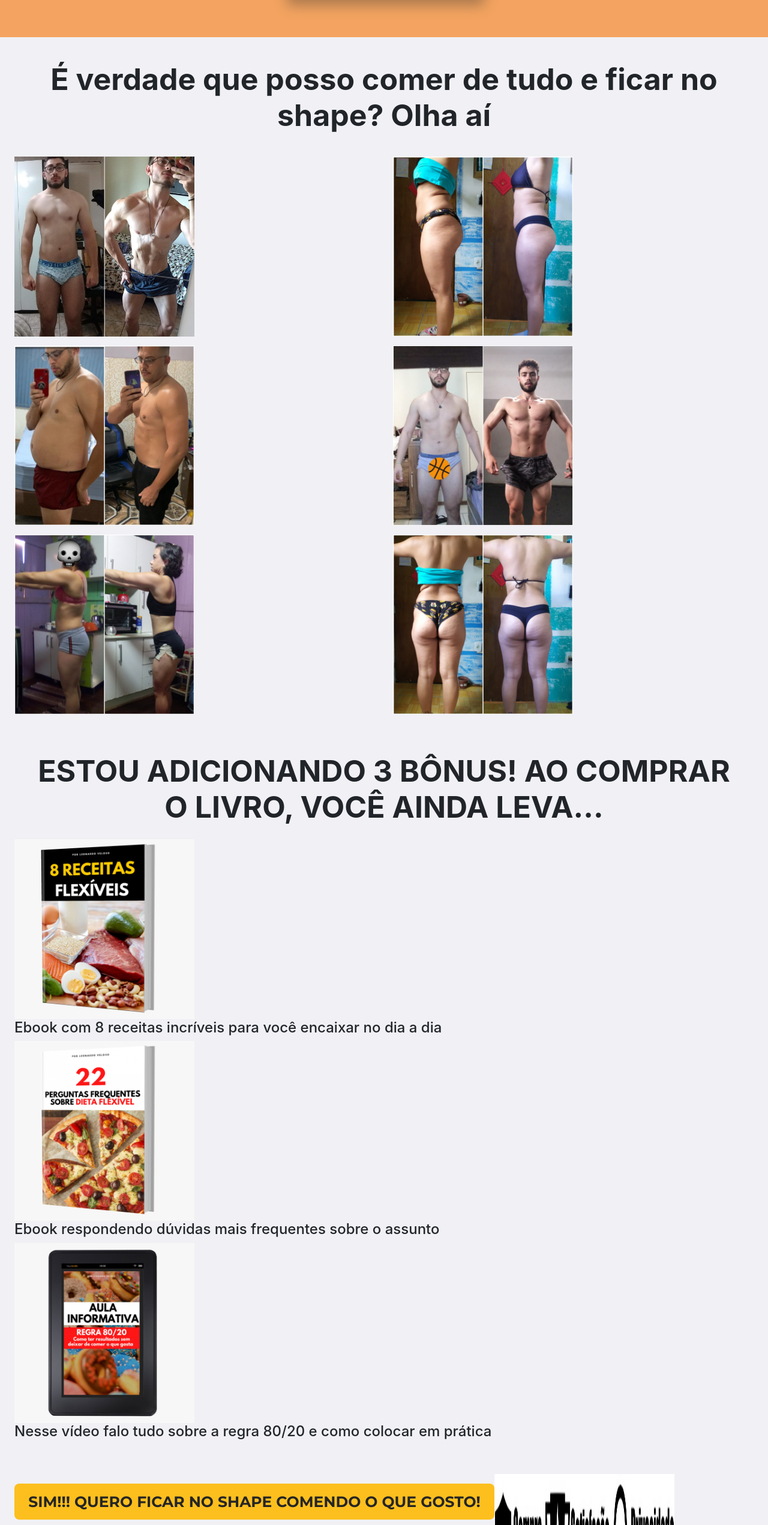
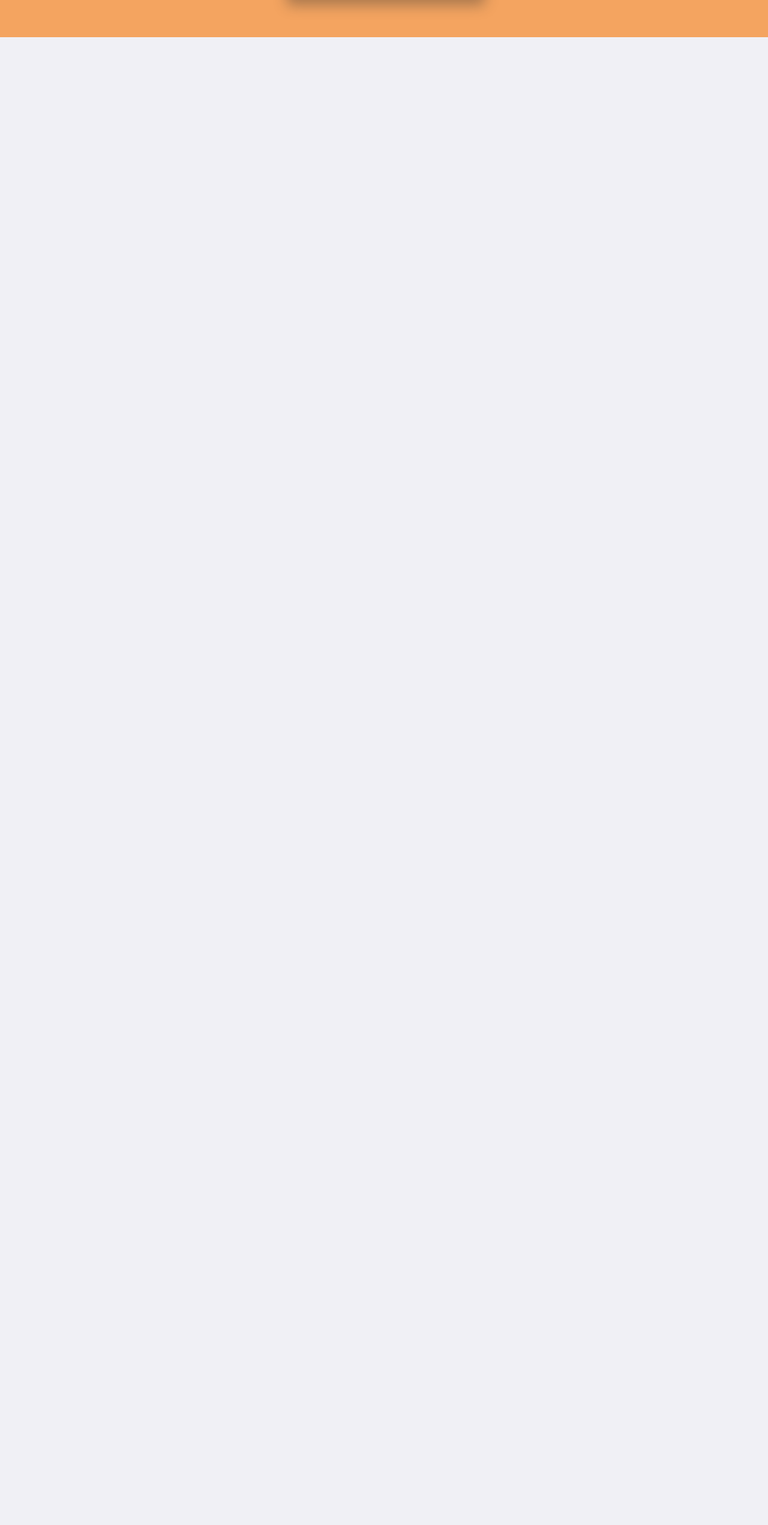
Before and after one commit to MedinaThiago/landingPageVenda, a React (Create React App) app: page / in a window 1280 px wide. Shown: the part 2824-5366 px from the top of the page at 60% size. After the commit the page ends 2886 px from the top, so only its background shows below. Built offline with nearby package versions, Linux system fonts and the light colour scheme.

Commit message:
Refatorando codigo

```diff
--- a/src/App.js
+++ b/src/App.js
@@ -1,15 +1,5 @@
-import React from "react";
+import React, { useState } from "react";
 import capa from "./assets/capa-ebook.jpeg";
-import provaSocial1 from "./assets/prova-social-1.jpeg"
-import provaSocial2 from "./assets/prova-social-2.jpeg"
-import provaSocial3 from "./assets/prova-social-3.jpeg"
-import provaSocial4 from "./assets/prova-social-4.jpeg"
-import provaSocial5 from "./assets/prova-social-5.jpeg"
-import provaSocial6 from "./assets/prova-social-6.jpeg"
-import receitas from "./assets/receitas.jpeg"
-import perguntas from "./assets/perguntas.jpeg"
-import regra8020 from "./assets/regra-80-20.jpeg"
-import compraSegura from "./assets/compra-segura.jpeg"
 import "./App.scss";
 import Cards from "./components/Cards.js";
 
@@ -21,11 +11,16 @@ function App() {
     <div className="corpo">
       <div className="row">
         <section className="header">
-          <h3 className="bold title">
-            Fique no shape comendo o que gosta
-          </h3>
+          <h3 className="bold title">Fique no shape comendo o que gosta</h3>
           <div className="video">
-            <iframe title="FIQUE NO SHAPE COMENDO O QUE GOSTA" width="560" height="315" src="https://www.youtube.com/embed/D4-XL1SsuYU" frameBorder="0" allow="accelerometer; autoplay; encrypted-media; gyroscope; picture-in-picture" allowFullScreen></iframe>
+            <iframe
+              width="560"
+              height="315"
+              src="https://www.youtube.com/embed/D4-XL1SsuYU"
+              frameBorder="0"
+              allow="accelerometer; autoplay; encrypted-media; gyroscope; picture-in-picture"
+              allowFullScreen
+            ></iframe>
           </div>
           <button
             className="button mb-5"
@@ -43,91 +38,31 @@ function App() {
           </h3>
         </div>
         <div className="col-md-6 expert">
-          <img alt='Capa Do Ebook' src={capa} className="img-fluid expertImg" />
+          <img src={capa} className="img-fluid expertImg" />
         </div>
         <p className="row text-container-ebook">
           péssimas experiências com dietas da moda super restritivas.
-          Antigamente eu achava que só podia comer batata doce,
-          frango e ovos, mas o grande problema é que eu odeio batata doce!
-          E agora? Terei que comer o que não gosto ou não vou conseguir
-          desenvolver meus músculos ou perder gordura??? Mas então,
-          não é bem assim que funciona. Eu estudei muito e aprendi que esse
-          não é o único caminho. Por isso fiz nesse livro coloquei todo meu
-          conhecimento para encurtar o seu caminho no processo de
-          perda de gordura ou ganho de massa, mostrando que é possível
-          Ficar no Shape comendo o que gosta.
-
+          Antigamente eu achava que só podia comer batata doce, frango e ovos,
+          mas o grande problema é que eu odeio batata doce! E agora? Terei que
+          comer o que não gosto ou não vou conseguir desenvolver meus músculos
+          ou perder gordura??? Mas então, não é bem assim que funciona. Eu
+          estudei muito e aprendi que esse não é o único caminho. Por isso fiz
+          nesse livro coloquei todo meu conhecimento para encurtar o seu caminho
+          no processo de perda de gordura ou ganho de massa, mostrando que é
+          possível Ficar no Shape comendo o que gosta.
         </p>
       </div>
 
       <div className="row p-md-4 card-container">
         <div className="col-12 mt-3 mb-3 text-center">
-          <h3 className="bold title-card">
-            Com o meu ebook você aprenderá...
-          </h3>
+          <h3 className="bold title-card">Com o meu ebook você aprenderá...</h3>
         </div>
         <div className="col"></div>
         <Cards />
         <div className="col"></div>
       </div>
 
-      <div className="row p-md-4">
-        <div className="col-12 mt-3 mb-3 text-center">
-          <h3 className="bold title-card">
-            É verdade que posso comer de tudo e ficar no shape? Olha aí
-          </h3>
-        </div>
-        <div className="row">
-          <div className="col-md-6 expert">
-            <img alt='Prova social 1' src={provaSocial1} className="img-fluid expertImg" />
-          </div>
-          <div className="col-md-6 expert">
-            <img alt='Prova social 2' src={provaSocial2} className="img-fluid expertImg" />
-          </div>
-          <div className="col-md-6 expert">
-            <img alt='Prova social 3' src={provaSocial3} className="img-fluid expertImg" />
-          </div>
-          <div className="col-md-6 expert">
-            <img alt='Prova social 4' src={provaSocial4} className="img-fluid expertImg" />
-          </div>
-          <div className="col-md-6 expert">
-            <img alt='Prova social 5' src={provaSocial5} className="img-fluid expertImg" />
-          </div>
-          <div className="col-md-6 expert">
-            <img alt='Prova social 6' src={provaSocial6} className="img-fluid expertImg" />
-          </div>
-        </div>
-
-      </div>
-
-      <div className="row p-md-4">
-        <div className="col-12 mt-3 mb-3 text-center">
-          <h3 className="bold title-card">
-            ESTOU ADICIONANDO 3 BÔNUS!  AO COMPRAR O LIVRO, VOCÊ AINDA LEVA...
-          </h3>
-        </div>
-        <div>
-          <img alt='Ebook de receitas' src={receitas} className="img-fluid expertImg" />
-          <h4>Ebook com 8 receitas incríveis para você encaixar no dia a dia </h4>
-          <img alt='Ebook de duvidas frequentes' src={perguntas} className="img-fluid expertImg" />
-          <h4>Ebook respondendo dúvidas mais frequentes sobre o assunto</h4>
-          <img alt='Video aula regra 80/20' src={regra8020} className="img-fluid expertImg" />
-          <h4>Nesse vídeo falo tudo sobre a regra 80/20 e como colocar em prática</h4>
-        </div>
-      </div>
-
-      <div className="row p-md-4">
-        <button
-          className="button mb-5"
-          onClick={() => { }}
-        >
-          SIM!!! QUERO FICAR NO SHAPE COMENDO O QUE GOSTO!
-        </button>
-        <img alt='Compra segura, Satisfação garantida, Privacidade protegida' src={compraSegura} className="img-fluid expertImg" />
-      </div>
     </div>
-
-
   );
 }
 
```
